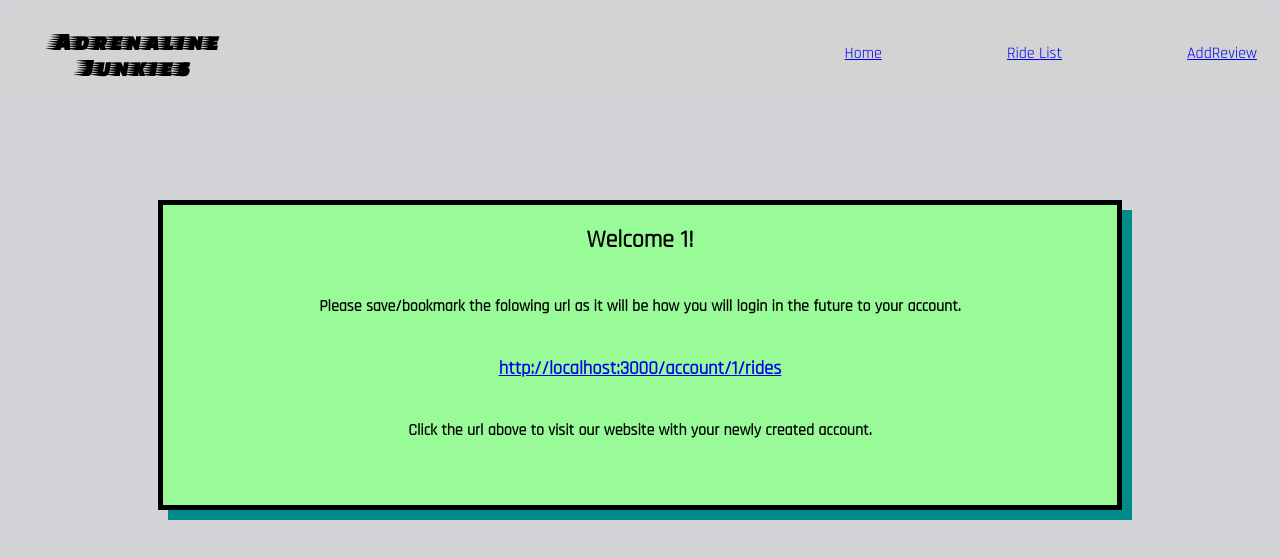
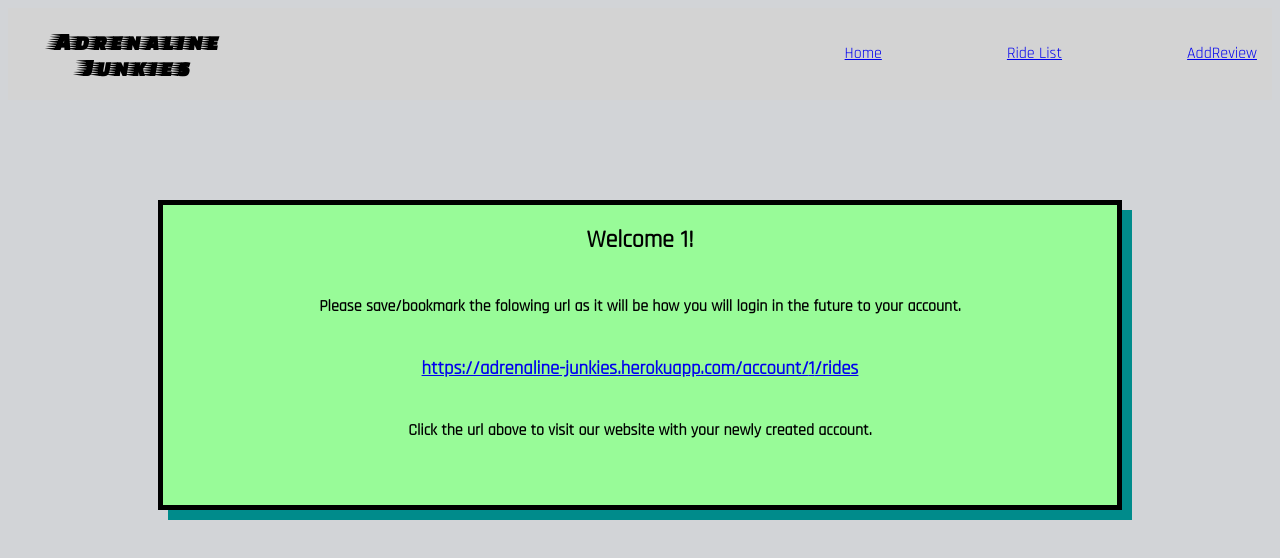
Before and after one commit to shondriane/Amusement-Park, a React (Create React App) app in the folder client/: page /new/1/1 in a window 1280 px wide. Shown: the top 558 px of the page. Built offline with nearby package versions, Linux system fonts and the light colour scheme.

Commit message:
Update heroku link

```diff
--- a/client/src/pages/NewAccount.js
+++ b/client/src/pages/NewAccount.js
@@ -6,17 +6,22 @@
   return (
     <div className="third">
       <h2>Welcome {name}! </h2>
-      <h4>Please save/bookmark the folowing url as it will be how you will login in
-      the future to your account.</h4>
+      <h4>
+        Please save/bookmark the folowing url as it will be how you will login
+        in the future to your account.
+      </h4>
       <h3>
-      {
-        <Link to={`/account/${userId}/rides`}>
-          http://localhost:3000/account/{userId}/rides
-        </Link>
-      }
+        {
+          <Link to={`/account/${userId}/rides`}>
+            https://adrenaline-junkies.herokuapp.com/account/{userId}/rides
+          </Link>
+        }
       </h3>
 
-      <h4>Click the url above to visit our website with your newly created account.</h4>
+      <h4>
+        Click the url above to visit our website with your newly created
+        account.
+      </h4>
     </div>
   );
 };
```
